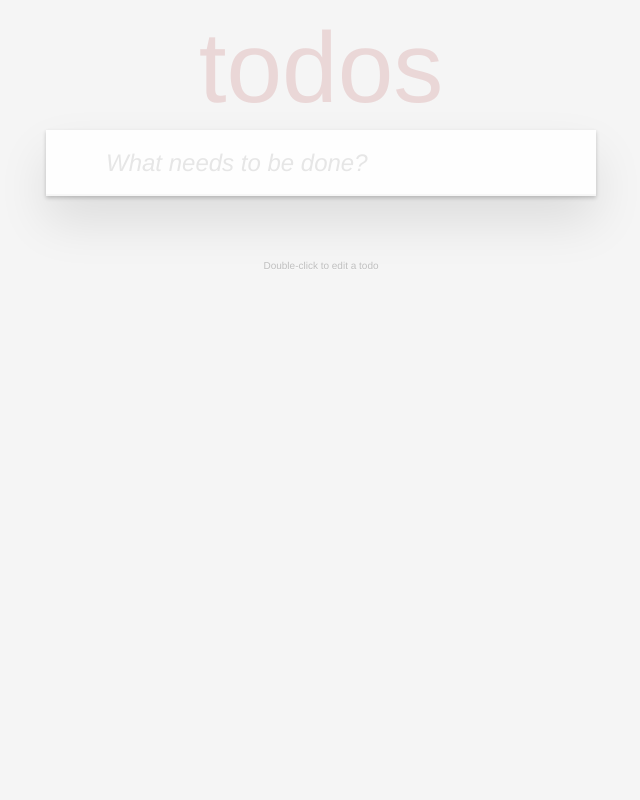
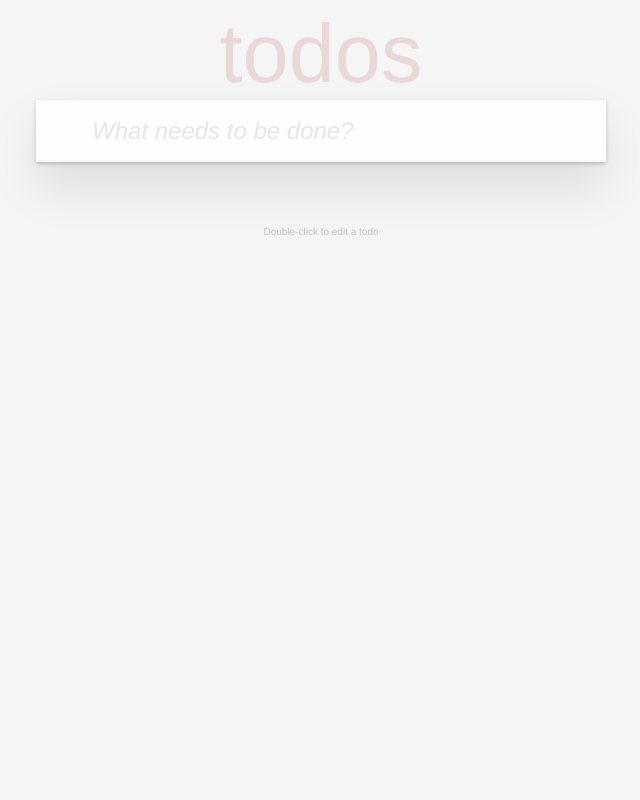
Before and after one commit to julyzergcn/py3dj22_todos, a Django app: page / in a window 1280 px wide. Shown: the whole page, without its empty margins (319-959 px from the left). Run offline with Django 3.2, Linux system fonts and the light colour scheme; data that the repository does not hold is empty.

Commit message:
save bugfix

```diff
--- a/todo_app/static/css/style.css
+++ b/todo_app/static/css/style.css
@@ -30,7 +30,7 @@ body {
 	background: #f5f5f5;
 	color: #4d4d4d;
 	min-width: 230px;
-	max-width: 550px;
+	max-width: 570px;
 	margin: 0 auto;
 	-webkit-font-smoothing: antialiased;
 	-moz-osx-font-smoothing: grayscale;
@@ -47,7 +47,7 @@ body {
 
 .todoapp {
 	background: #fff;
-	margin: 130px 0 40px 0;
+	margin: 100px 0 40px 0;
 	position: relative;
 	box-shadow: 0 2px 4px 0 rgba(0, 0, 0, 0.2),
 	            0 25px 50px 0 rgba(0, 0, 0, 0.1);
@@ -73,9 +73,9 @@ body {
 
 .todoapp h1 {
 	position: absolute;
-	top: -155px;
+	top: -125px;
 	width: 100%;
-	font-size: 100px;
+	font-size: 83px;
 	font-weight: 100;
 	text-align: center;
 	color: rgba(175, 47, 47, 0.15);
@@ -108,7 +108,7 @@ body {
 }
 
 .new-todo {
-	padding: 16px 16px 16px 60px;
+	padding: 14px 14px 14px 56px;
 	border: none;
 	background: rgba(0, 0, 0, 0.003);
 	box-shadow: inset 0 -2px 1px rgba(0,0,0,0.03);
@@ -218,7 +218,7 @@ body {
 
 .todo-list li label {
 	word-break: break-all;
-	padding: 15px 15px 15px 60px;
+	padding: 13px 13px 13px 56px;
 	display: block;
 	line-height: 1.2;
 	transition: color 0.4s;
--- a/todo_app/views.py
+++ b/todo_app/views.py
@@ -16,8 +16,13 @@ def home(request):
                 item_objs.append(
                     models.TodoItem(title=item['title'], completed=item['completed'])
                 )
+                continue
             ids.append(item['id'])
-        models.TodoItem.objects.filter(deleted=False).exclude(id__in=ids).update(deleted=True)
+            models.TodoItem.objects.filter(id=item['id'])\
+                .update(title=item['title'], completed=item['completed'])
+
+        models.TodoItem.objects.filter(deleted=False)\
+            .exclude(id__in=ids).update(deleted=True)
         models.TodoItem.objects.bulk_create(item_objs)
         return JsonResponse({'ret': 'ok'})
 
--- a/todos/settings.py
+++ b/todos/settings.py
@@ -28,6 +28,7 @@ DEBUG = True
 ALLOWED_HOSTS = [
     'a99.cc',
     '192.168.9.99',
+    'localhost',
 ]
 
 
```
